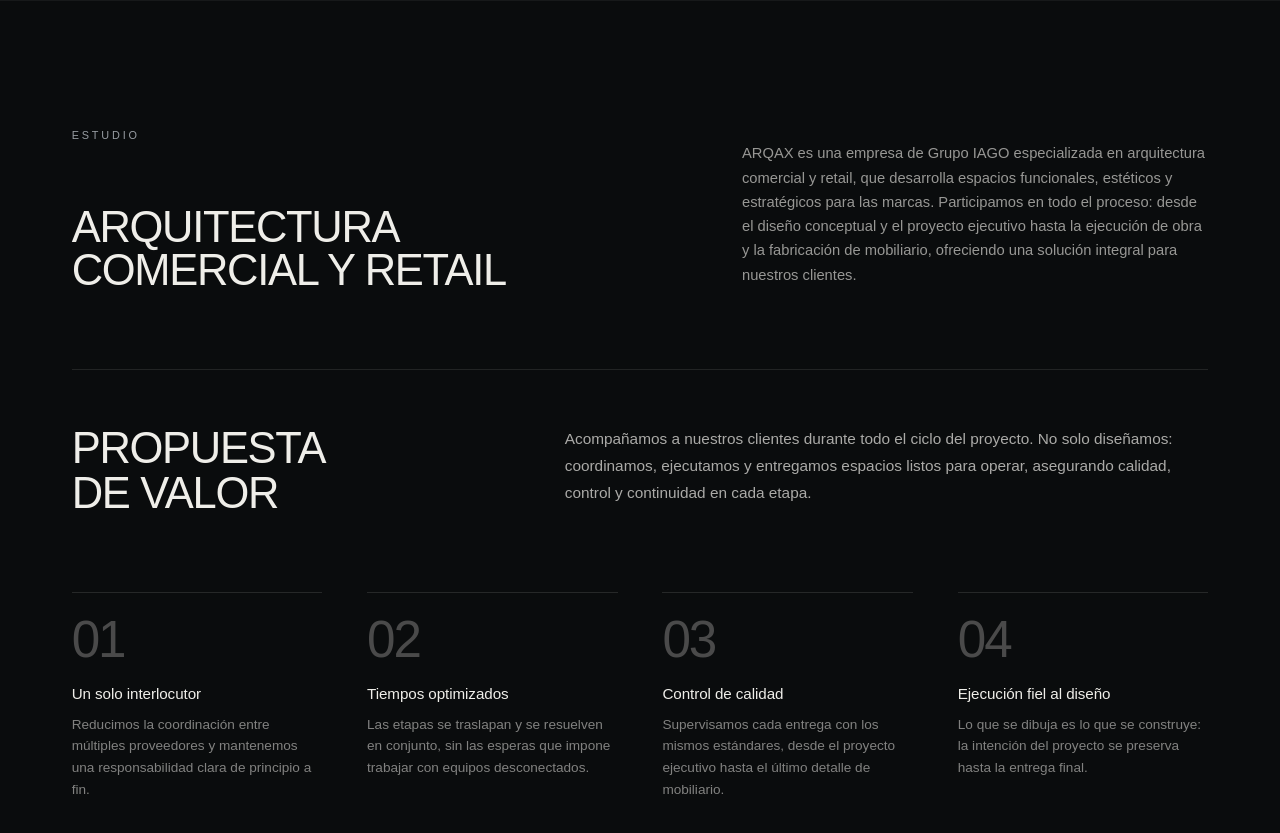
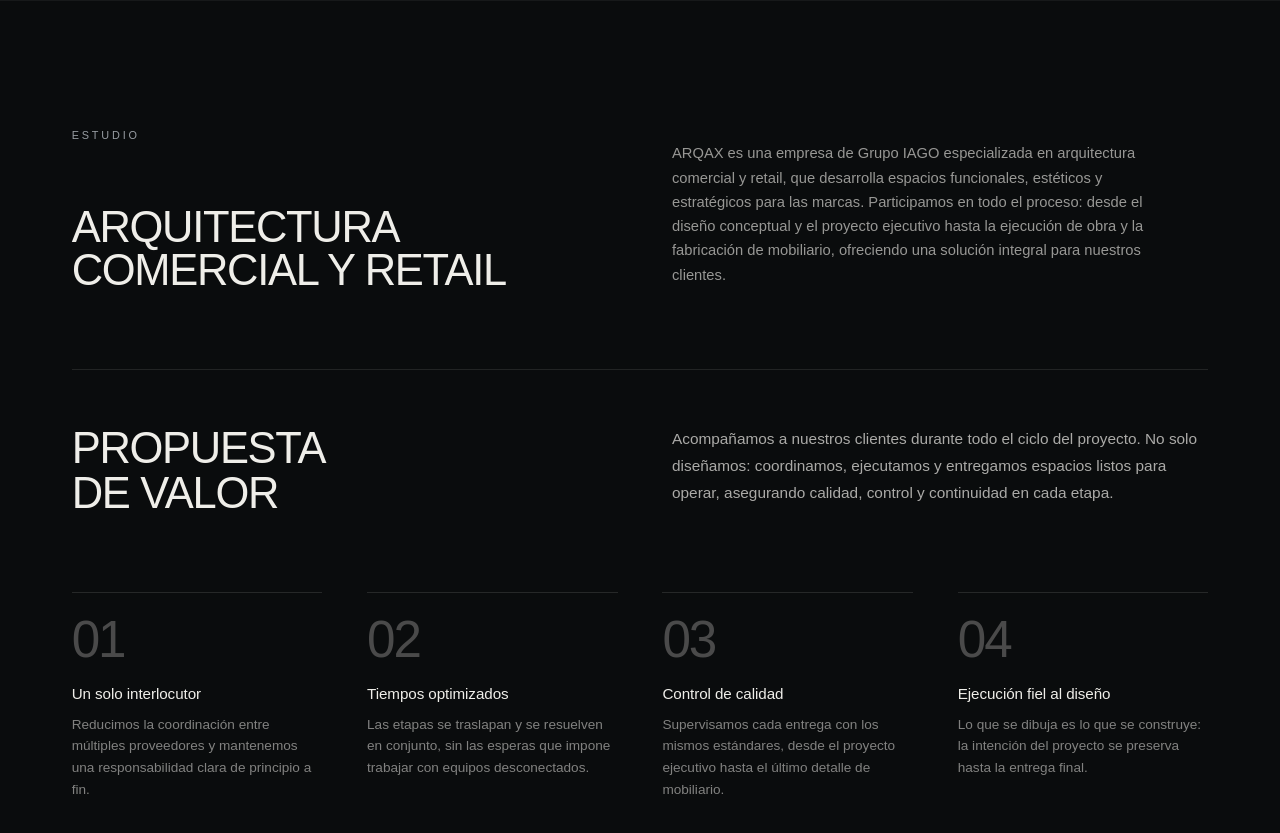
Before and after one commit to ronaldo-avalos/arqax-prj, an Astro site: page / in a window 1280 px wide. Shown: the part 3660-4493 px from the top of the page. Built offline with nearby package versions, Linux system fonts and the light colour scheme; Astro itself is replaced by a stand-in of ours.

Commit message:
💄 style: alinear el texto de Estudio con el de Propuesta de valor
Cada bloque definía su propia retícula —1.12fr/0.88fr en la cabecera y
0.8fr/1.2fr en la propuesta—, así que el párrafo de la derecha arrancaba en
una vertical distinta en cada uno.

Ambos leen ahora las columnas y el gap de una sola definición en
.value__inner. Se usa 1fr/1fr y no una de las dos existentes: con 0.8fr el
titular de Estudio caía a tres líneas y con 1.12fr se estrechaba el párrafo
de la propuesta.

Co-Authored-By: Claude Opus 5 <noreply@anthropic.com>

```diff
--- a/src/styles/global.css
+++ b/src/styles/global.css
@@ -992,6 +992,11 @@ body.has-lightbox {
 .value__inner {
   max-width: 78rem;
   margin: 0 auto;
+  /* Retícula compartida por la cabecera y la propuesta: cada bloque la definía
+     por su cuenta y el texto de la derecha arrancaba en una vertical distinta
+     en cada uno. Una sola fuente mantiene las dos columnas alineadas. */
+  --value-cols: minmax(0, 1fr) minmax(0, 1fr);
+  --value-gap: clamp(1.75rem, 5vw, 4.5rem);
 }
 
 /* Cabecera a dos columnas: el titular ocupa la izquierda y el lead sube al
@@ -999,8 +1004,8 @@ body.has-lightbox {
    Antes el lead colgaba bajo el titular y dejaba media franja vacia. */
 .value__head {
   display: grid;
-  grid-template-columns: minmax(0, 1.12fr) minmax(0, 0.88fr);
-  column-gap: clamp(2.5rem, 6vw, 5.5rem);
+  grid-template-columns: var(--value-cols);
+  column-gap: var(--value-gap);
   align-items: end;
 }
 
@@ -1040,9 +1045,9 @@ body.has-lightbox {
    ancho completo a la derecha. */
 .value__proposal {
   display: grid;
-  grid-template-columns: minmax(0, 0.8fr) minmax(0, 1.2fr);
+  grid-template-columns: var(--value-cols);
   align-items: start;
-  gap: clamp(1.75rem, 5vw, 4.5rem);
+  gap: var(--value-gap);
   margin-top: clamp(3rem, 6vw, 5rem);
   padding-top: clamp(2.25rem, 4.5vw, 3.5rem);
   border-top: 1px solid rgba(239, 238, 233, 0.1);
```
